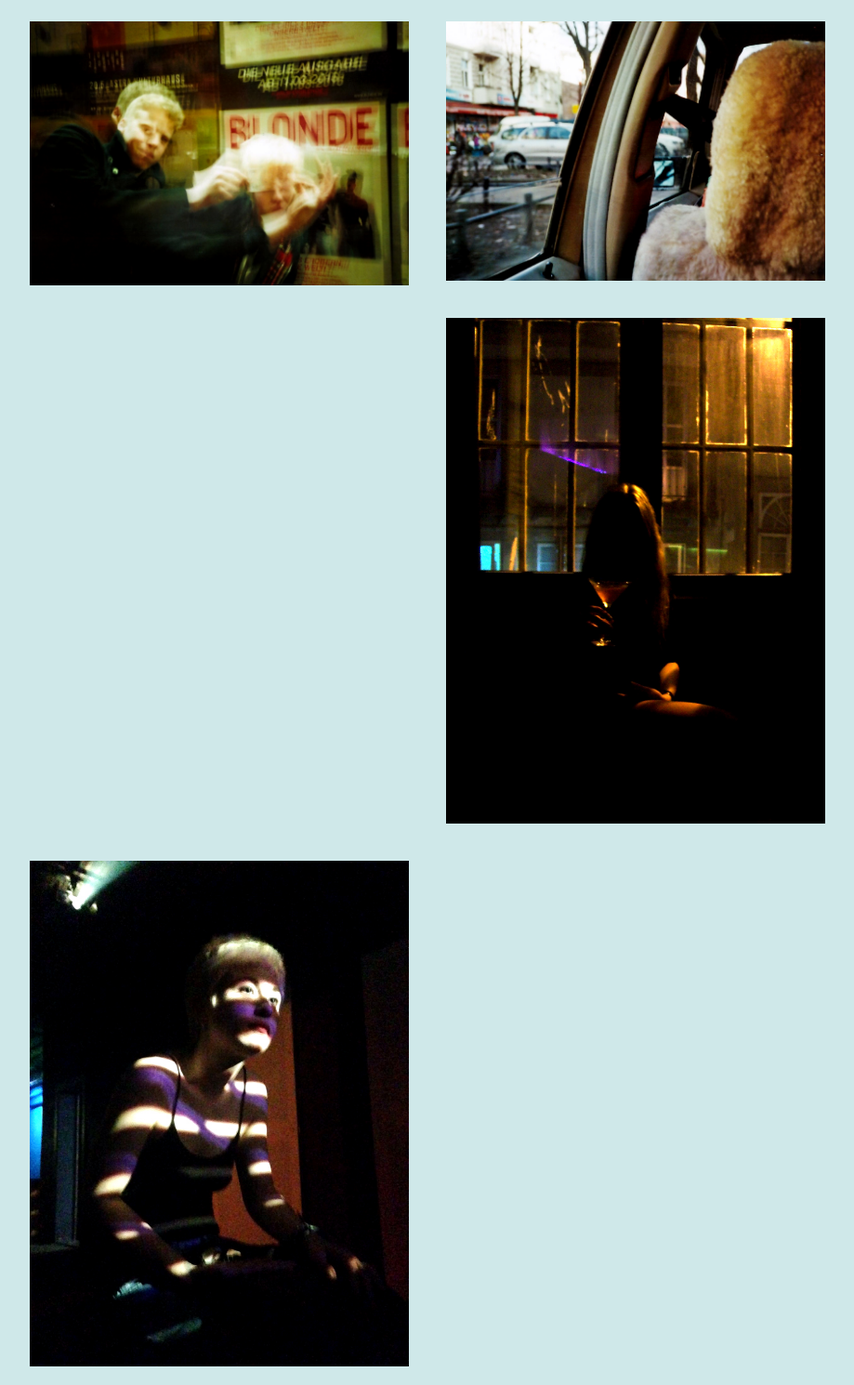
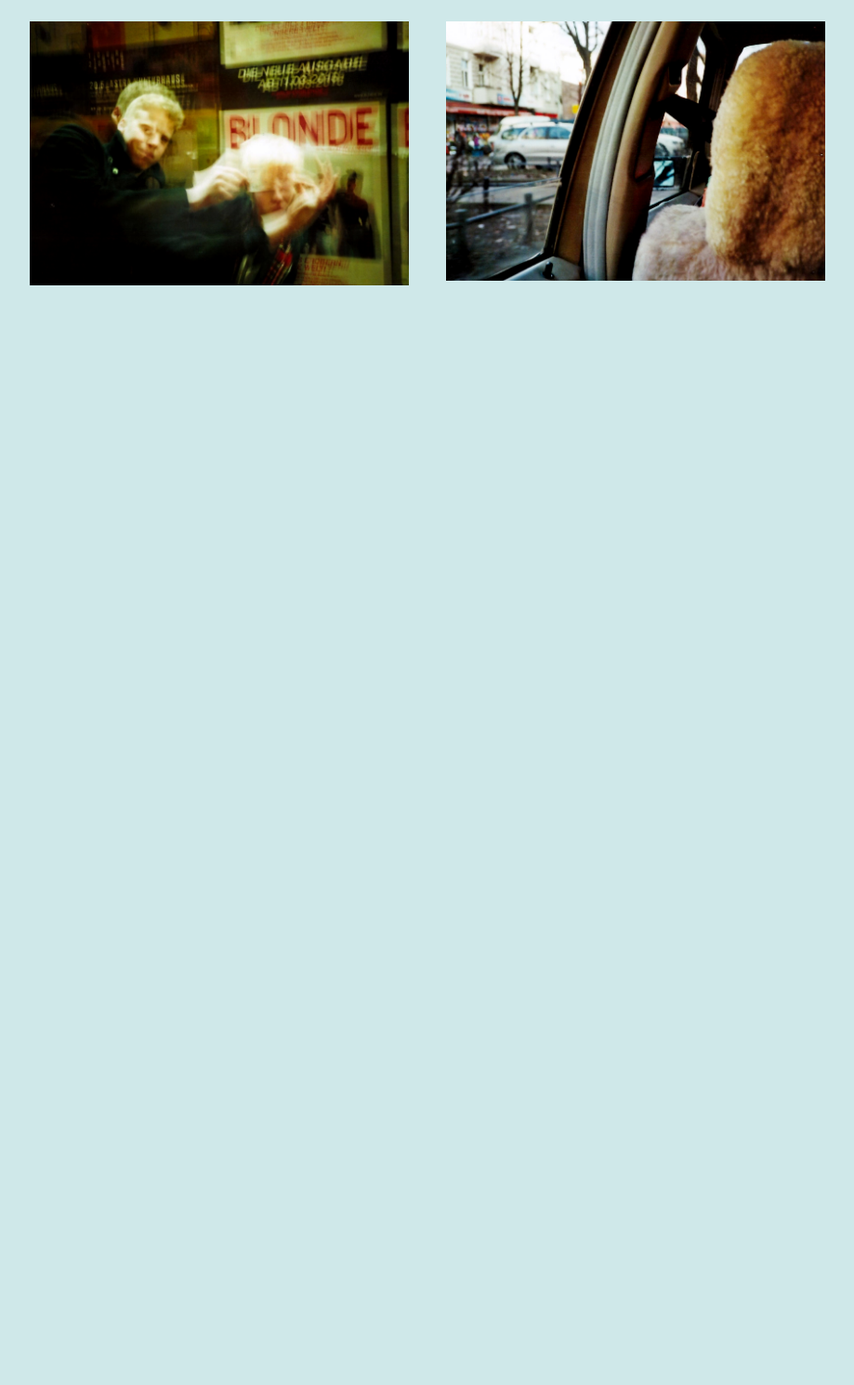
Before and after one commit to SF-B/sofia.github.io, a plain HTML site: page photos.html in a window 1280 px wide. Shown: the part 3932-5422 px from the top of the page at 93% size, without its empty margins (180-1099 px from the left). After the commit the page ends 4259 px from the top, so only its background shows below. Drawn offline with Linux system fonts and the light colour scheme.

Commit message:
ohnecaro

```diff
--- a/photos.html
+++ b/photos.html
@@ -61,16 +61,7 @@
     <img src="fotos/yannickauto.jpg">
   </div>
 
-  <div class="pictures">
-    <img src="fotos/caro.jpg">
-  </div>
-
-  <div class="pictures">
-    <img src="fotos/marieke.jpg">
-  </div>
-
 </div>
-
 
 </body>
 </html>
```
